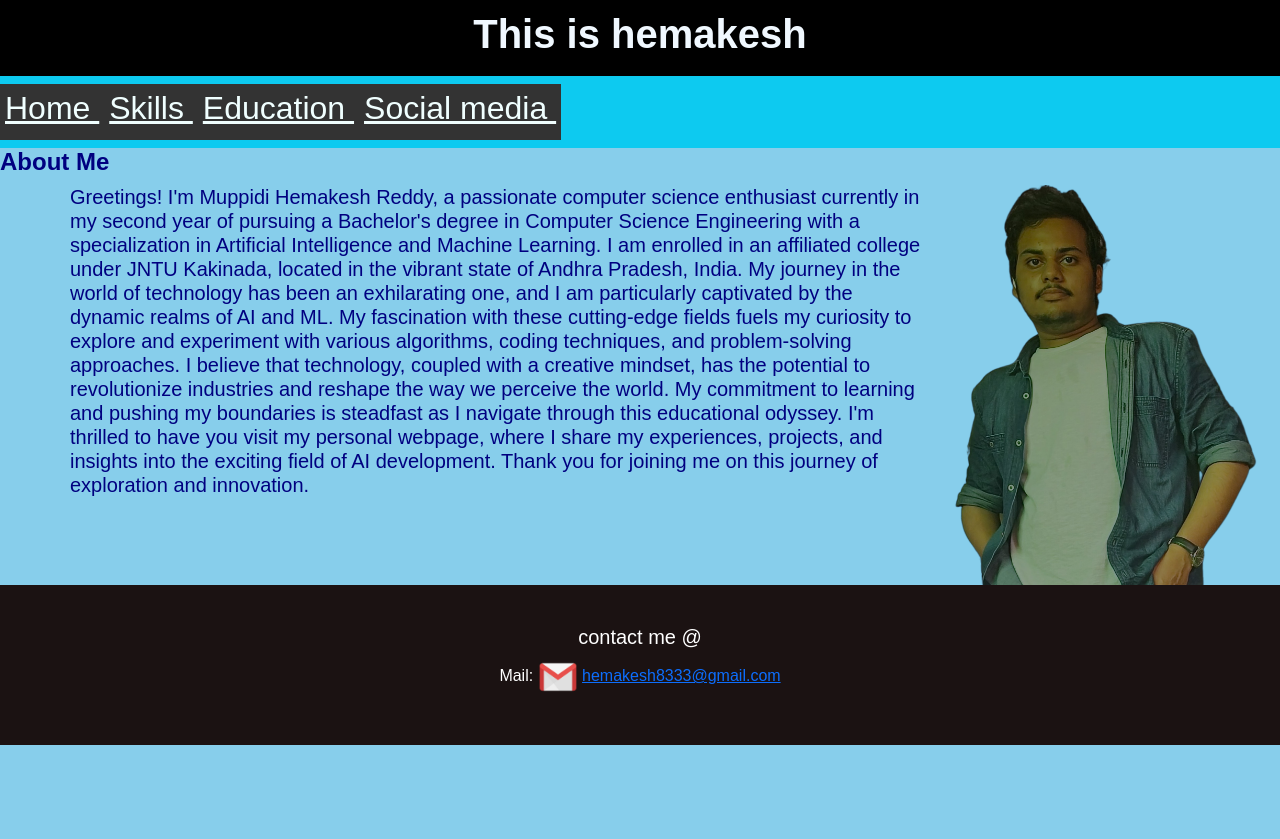
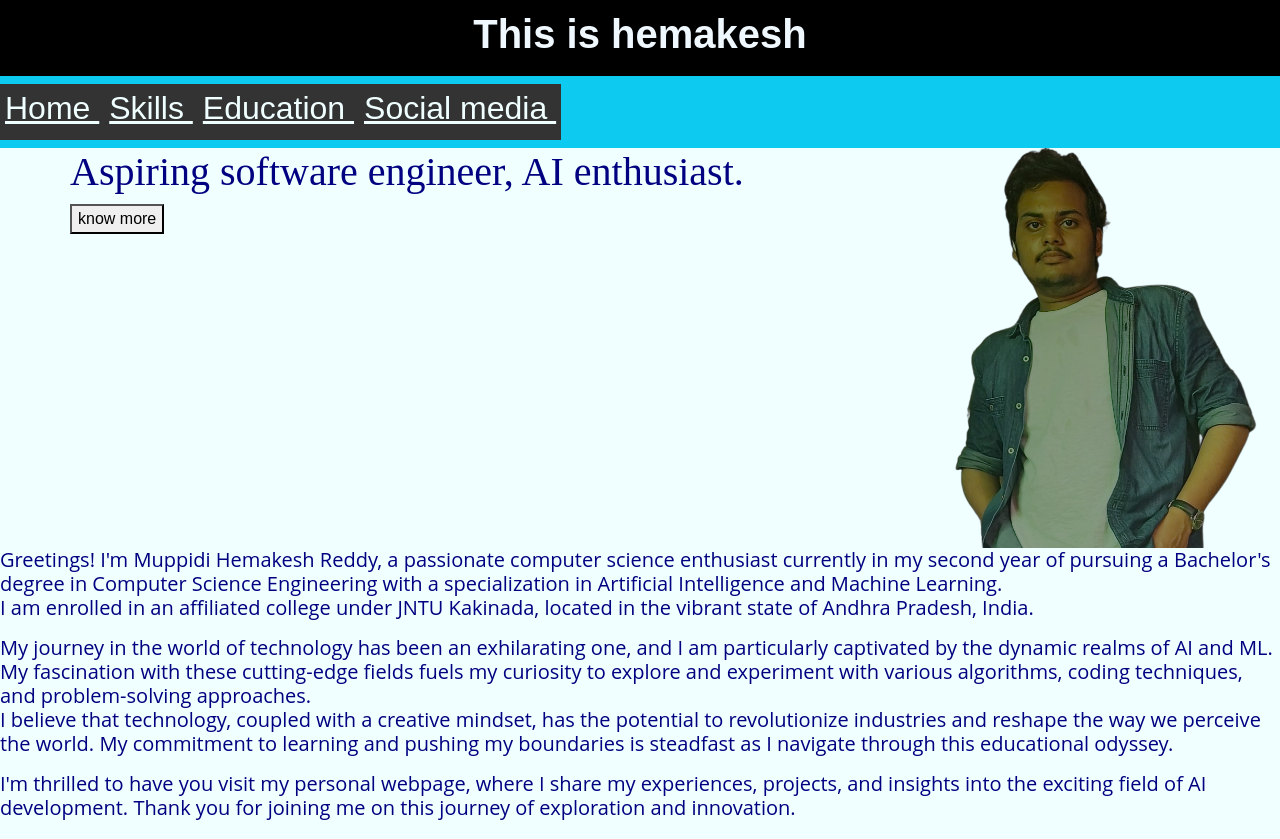
Before and after one commit to hemakesh-github/webpage, a plain HTML site: page index.html in a window 1280 px wide. Shown: the top 839 px of the page. Before the commit the page ends 800 px from the top, so only its background shows below. Drawn offline with nearby package versions, Linux system fonts and the light colour scheme.

Commit message:
Update index.html

```diff
--- a/index.html
+++ b/index.html
@@ -3,12 +3,12 @@
 <html lang="en">
     <head>
         <link href="https://cdn.jsdelivr.net/npm/bootstrap@5.2.3/dist/css/bootstrap.min.css" rel="stylesheet" integrity="sha384-rbsA2VBKQhggwzxH7pPCaAqO46MgnOM80zW1RWuH61DGLwZJEdK2Kadq2F9CUG65" crossorigin="anonymous">
-        <script src="https://cdn.jsdelivr.net/npm/bootstrap@5.2.3/dist/js/bootstrap.bundle.min.js" integrity="sha384-kenU1KFdBIe4zVF0s0G1M5b4hcpxyD9F7jL+jjXkk+Q2h455rYXK/7HAuoJl+0I4" crossorigin="anonymous"></script>
+        <script src="https://cdn.jsdelivr.net/npm/bootstrap@5.2.3/dist/js/bootstrap.bundle.min.js" integrity="sha384-kenU1KFdBIe4zVF0s0G1M5b4hcpxyD9F7jL+jjXkk+Q2h455rYXK/7HAuoJl+0I4" crossorigin="anonymous" src = "webpage.js"></script>
         <link href="styles.css" rel="stylesheet">
         <meta name="viewport" content="width=device-width, initial-scale=1.0">
         <title>My Webpage</title>
     </head>
-    <body style = "background-color: #87CEEB; color: #000080;">
+    <body style = "background-color:azure; color: #000080;">
         <header>
                 <h1><strong>This is hemakesh</strong></h1>
         </header>
@@ -20,21 +20,30 @@
                 <a href = "social.html"><h2>Social media&nbsp;</h2></a>
             </div>
         </nav>
-            <h4><strong>About Me</strong></h4>
-            <div>
+            <div id = "homepage">
+                <div id = "img_div">
                 <img src = "images/hemakesh.png" id = "hemakesh"/>
+                </div>
                 <article class = "container">
-                    <h5>Greetings! I'm Muppidi Hemakesh Reddy, a passionate computer science enthusiast currently in my second year of pursuing a Bachelor's degree in Computer Science Engineering with a specialization in Artificial Intelligence and Machine Learning. I am enrolled in an affiliated college under JNTU Kakinada, located in the vibrant state of Andhra Pradesh, India.
-
-                        My journey in the world of technology has been an exhilarating one, and I am particularly captivated by the dynamic realms of AI and ML. My fascination with these cutting-edge fields fuels my curiosity to explore and experiment with various algorithms, coding techniques, and problem-solving approaches.
-
-                        I believe that technology, coupled with a creative mindset, has the potential to revolutionize industries and reshape the way we perceive the world. My commitment to learning and pushing my boundaries is steadfast as I navigate through this educational odyssey.
-
-                        I'm thrilled to have you visit my personal webpage, where I share my experiences, projects, and insights into the exciting field of AI development. Thank you for joining me on this journey of exploration and innovation.
-
-                    </h5>
+                    <main id = "home_main">
+                        <h1 style="font-family:playfairdisplay-bold,playfair display,serif;" >Aspiring software engineer, AI enthusiast.</h1>
+                        <button id = "knowmore" role="button" onclick="knowfn()" style = "display: block;">know more</button>
+                        <script src = "webpage.js"></script>
+                    </main>
                 </article>
             </div>
+            <h5 id = "more" style = "font-family: Open Sans;">
+                <p>
+                    Greetings! I'm Muppidi Hemakesh Reddy, a passionate computer science enthusiast currently in my second year of pursuing a Bachelor's degree in Computer Science Engineering with a specialization in Artificial Intelligence and Machine Learning.<br> I am enrolled in an affiliated college under JNTU Kakinada, located in the vibrant state of Andhra Pradesh, India. <br>
+                </p>
+                <p>
+                    My journey in the world of technology has been an exhilarating one, and I am particularly captivated by the dynamic realms of AI and ML. <br> My fascination with these cutting-edge fields fuels my curiosity to explore and experiment with various algorithms, coding techniques, and problem-solving approaches. <br>
+                    I believe that technology, coupled with a creative mindset, has the potential to revolutionize industries and reshape the way we perceive the world. My commitment to learning and pushing my boundaries is steadfast as I navigate through this educational odyssey. <br>
+                </p>
+                <p>
+                    I'm thrilled to have you visit my personal webpage, where I share my experiences, projects, and insights into the exciting field of AI development. Thank you for joining me on this journey of exploration and innovation.
+                </p>
+            </h5>
         <footer>
             <div class = "text-center">
                 <h5>contact me @</h5>
```
